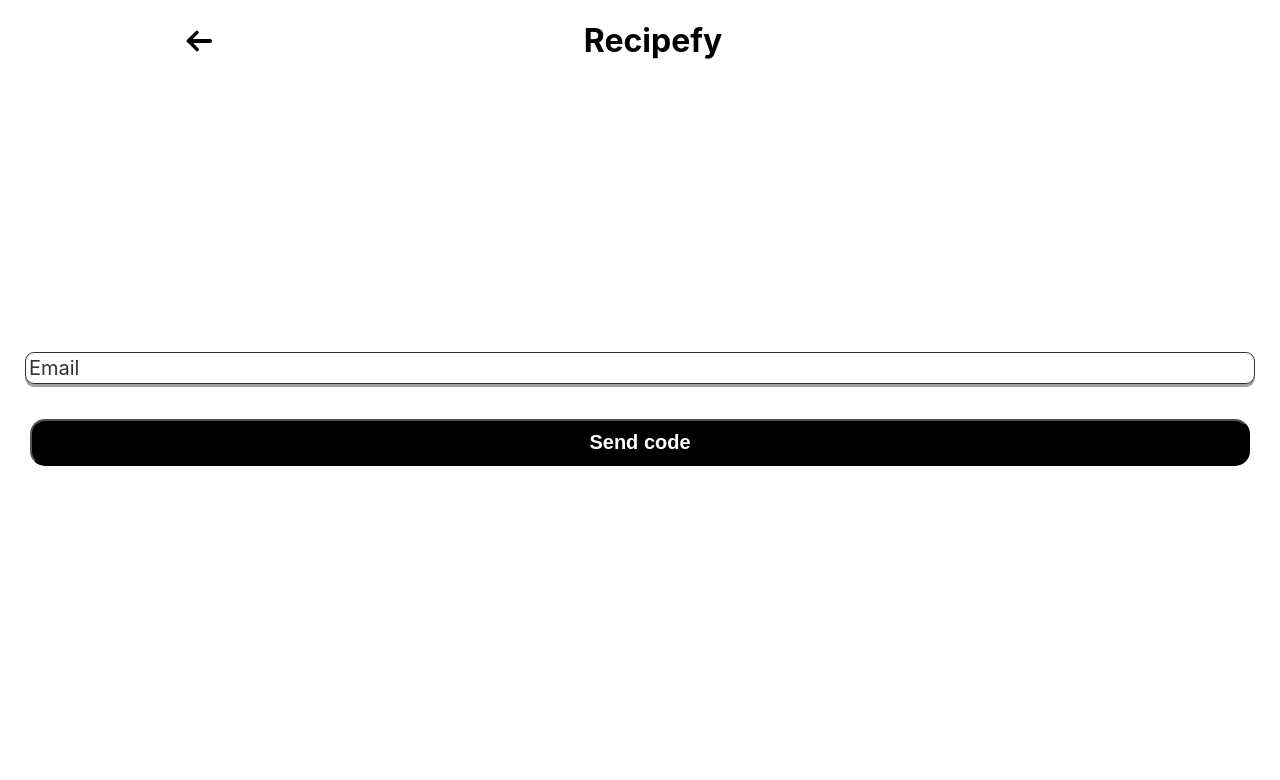
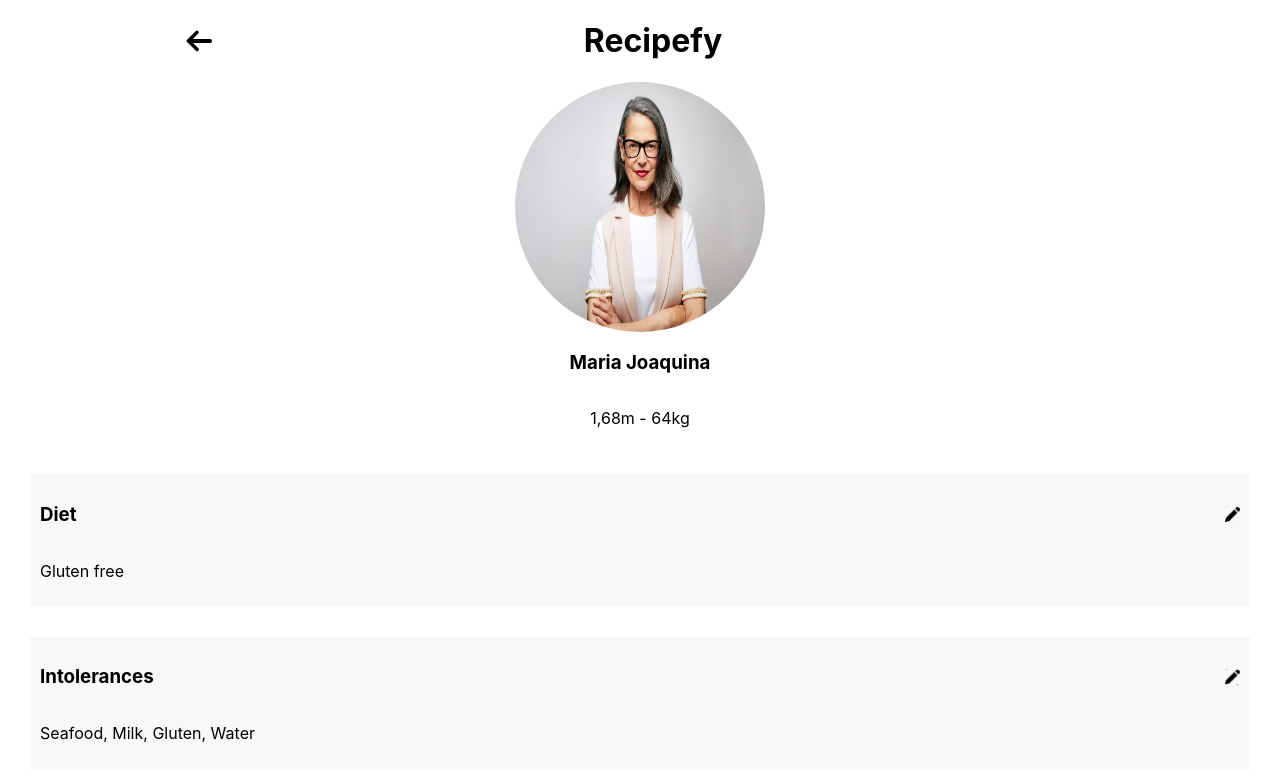
Before and after one commit to nandowastaken/recipefy-js, a React (Create React App) app: page /search in a window 1280 px wide. Shown: the top 780 px of the page. Built offline with nearby package versions, Linux system fonts and the light colour scheme.

Commit message:
add profile and search

```diff
--- a/src/App.js
+++ b/src/App.js
@@ -3,13 +3,13 @@ import './App.css';
 import Home from '../src/screens/Home';
 import Menu from './screens/Menu';
 import ForgotPassword from './screens/ForgotPassword';
-import Login from 'screen/Login';
-import Register from './screens/Register';
+import Search from './screens/Search';
+import Profile from './screens/Profile';
 
 function App() {
   return (
     <div>
-      <ForgotPassword/>
+      <Profile name='Maria Joaquina' bodyDesc='1,68m - 64kg'/>
 
     </div>
   );
--- /dev/null
+++ b/src/components/BoxInfo.jsx
@@ -0,0 +1,39 @@
+import React, { Component } from 'react';
+import edit from '../assets/svg/edit.svg'
+
+var styles = {
+    boxInfo: {
+        margin: '30px',
+        backgroundColor: '#F8F8F8',
+        padding: '10px',
+
+    },
+
+    boxInfoHeader: {
+        display: 'flex',
+        justifyContent: 'space-between',
+    },
+
+    boxInfoEdit: {
+        width: '15px',
+
+    }
+}
+
+class BoxInfo extends Component {
+    state = {  }
+    render() {
+        return (
+            <div style={styles.boxInfo}>
+                <div style={styles.boxInfoHeader}>
+                    <h3>{this.props.name}</h3>
+                    <img src={edit} style={styles.boxInfoEdit}></img>
+                </div>
+
+                <p>{this.props.description}</p>
+            </div>
+        );
+    }
+}
+
+export default BoxInfo;
--- /dev/null
+++ b/src/components/IngredientSearch.jsx
@@ -0,0 +1,53 @@
+import React, { Component } from 'react';
+import add from '../assets/svg/add.svg'
+
+var styles = {
+    box: {
+        margin: '20px',
+        backgroundColor: '#EBFFE2',
+        display: 'flex',
+        alignItems: 'center',
+        justifyContent: 'space-between',
+        height: '70px',
+
+    },
+
+    textContent: {
+
+    },
+
+    addIngredient: {
+        backgroundColor: '#CDE9C1',
+        width: '20%',
+        height: '70px',
+        display: 'flex',
+        justifyContent: 'center',
+        alignItems: 'center',
+    },
+
+    addIcon: {
+        color: 'EBFFE2',
+        width: '48px',
+    }
+}
+
+class IngredientSearch extends Component {
+    state = {  }
+    render() {
+        return (
+            <div style={styles.box}>
+                <div className='textContent' style={styles.textContent}>
+                    <h3>{this.props.name}</h3>
+                    <p>{this.props.description}</p>
+                </div>
+
+                <div className='addIngredient' style={styles.addIngredient}>
+                    <img src={add} className='addIcon' style={styles.addIcon}></img>
+                </div>
+
+            </div>
+        );
+    }
+}
+
+export default IngredientSearch;
--- a/src/components/SearchBar.jsx
+++ b/src/components/SearchBar.jsx
@@ -28,7 +28,7 @@ class SearchBar extends Component {
             <div>
                 <div className='searchBar' style={styles.searchBar}>
                     <div className='searchContent' style={styles.searchContent}>
-                        Search ingredients...
+                        {this.props.text}
                         <img src={search}></img>
                     </div>
                 </div>
--- a/src/screens/Home.jsx
+++ b/src/screens/Home.jsx
@@ -30,7 +30,7 @@ class Home extends Component {
         return (
             <div>
                 <Navbar/>
-                <SearchBar/>
+                <SearchBar text='Search ingredients...'/>
                 <div className='ingredients' style={styles.ingredients}>
                     <Ingredient/>
                     <Ingredient/>
--- /dev/null
+++ b/src/screens/Profile.jsx
@@ -0,0 +1,43 @@
+import React, { Component } from 'react';
+import HeaderBack from '../components/HeaderBack';
+import women from '../assets/imgs/women.jpg'
+import BoxInfo from '../components/BoxInfo';
+
+var styles = {
+    profilePicture: {
+        width: '250px',
+        height: '250px',
+        borderRadius: '200px'
+    },
+
+    userProfile: {
+        display: 'flex',
+        flexDirection: 'column',
+        justifyContent: 'center',
+        alignItems: 'center',
+    },
+}
+
+class Profile extends Component {
+    state = {  }
+    render() {
+        return (
+            <div>
+                <HeaderBack/>
+                <div className='userProfile' style={styles.userProfile}>
+                    <img src={women} style={ styles.profilePicture }></img>
+                    <h3>{this.props.name}</h3>
+                    <p>{this.props.bodyDesc}</p>
+                </div>
+
+                <div className='userInfo' style={styles.userInfo}>
+                    <BoxInfo name='Diet' description='Gluten free'/>
+                    <BoxInfo name='Intolerances' description='Seafood, Milk, Gluten, Water'/>
+                </div>
+
+            </div>
+        );
+    }
+}
+
+export default Profile;
--- /dev/null
+++ b/src/screens/Search.jsx
@@ -0,0 +1,20 @@
+import React, { Component } from 'react';
+import HeaderBack from '../components/HeaderBack';
+import SearchBar from '../components/SearchBar';
+import IngredientSearch from '../components/IngredientSearch';
+
+class Search extends Component {
+    state = {  }
+    render() {
+        return (
+            <div>
+                <HeaderBack/>
+                <SearchBar text='Search ingredient...'/>
+                <IngredientSearch name='PINEAPPLE' description='100g - 50kcal'/>
+                <IngredientSearch name='PITAHAYA' description='100g - 50kcal'/>
+            </div>
+        );
+    }
+}
+
+export default Search;
```
Also changed, not shown: src/assets/svg/add.svg (added), src/assets/svg/edit.svg (added).
